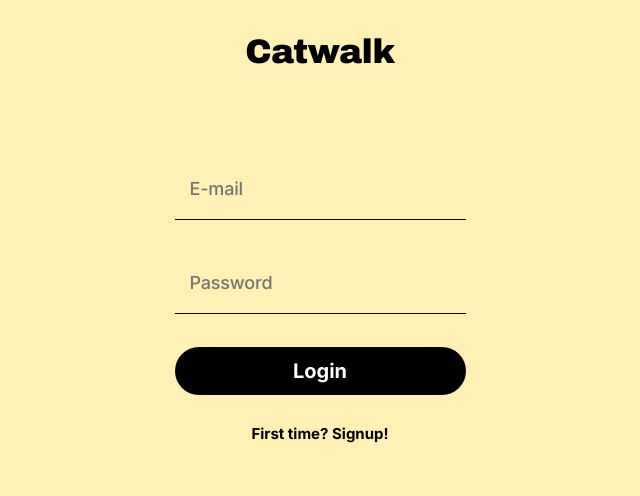
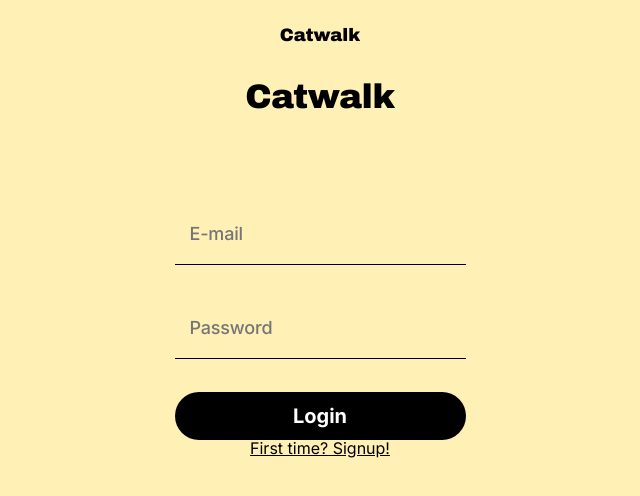
Before and after one commit to Nathan4Andrade/projeto18-freela-front, a React (Vite) app: page / in a window 1280 px wide. Shown: the top 496 px of the page, without its empty margins (320-960 px from the left). Built offline with nearby package versions, Linux system fonts and the light colour scheme.

Commit message:
feat: cat page

```diff
--- a/src/App.jsx
+++ b/src/App.jsx
@@ -5,6 +5,8 @@ import { styled } from "styled-components";
 import AuthContext from "./contexts/AuthContext";
 import SignupPage from "./pages/SignupPage";
 import HomePage from "./pages/HomePage";
+import Navbar from "./components/Navbar";
+import CatPage from "./pages/CatPage";
 
 function App() {
   const [token, setToken] = useState("");
@@ -12,10 +14,12 @@ function App() {
     <PagesContainer>
       <AuthContext.Provider value={[token, setToken]}>
         <BrowserRouter>
+          <Navbar />
           <Routes>
             <Route path="/" element={<LoginPage />} />
             <Route path="/signup" element={<SignupPage />} />
             <Route path="/home" element={<HomePage />} />
+            <Route path="/cats/:idCat" element={<CatPage />} />
           </Routes>
         </BrowserRouter>
       </AuthContext.Provider>
@@ -31,6 +35,6 @@ const PagesContainer = styled.main`
   align-items: center;
   margin: 0 auto;
   width: calc(100vw - 50px);
-  padding-top: 25px;
+  padding-top: 70px;
   padding-bottom: 25px;
 `;
--- a/src/components/Cat.jsx
+++ b/src/components/Cat.jsx
@@ -2,7 +2,7 @@
 import styled from "styled-components";
 
 export default function Cat(props) {
-  const { name, image, breed, age, description } = props;
+  const { name, image, breed, age } = props;
 
   return (
     <SCCat>
@@ -25,7 +25,7 @@ const Info = styled.div`
   display: flex;
   flex-direction: column;
   padding-top: 16px;
-  padding-bottom: 48px;
+
   > div:nth-child(1) {
     display: flex;
     justify-content: space-between;
@@ -48,6 +48,8 @@ const Info = styled.div`
 `;
 
 const SCCat = styled.div`
+  padding-top: 16px;
+  padding-bottom: 48px;
   display: flex;
   flex-direction: column;
   img {
--- /dev/null
+++ b/src/components/Navbar.jsx
@@ -0,0 +1,42 @@
+import { Link } from "react-router-dom";
+import styled from "styled-components";
+
+function Navbar() {
+  return (
+    <NavContainer>
+      <Link to={`/home`}>
+        <Logo>Catwalk</Logo>
+      </Link>
+    </NavContainer>
+  );
+}
+
+export default Navbar;
+
+const NavContainer = styled.header`
+  width: 100%;
+  height: 70px;
+  display: flex;
+  align-items: center;
+  justify-content: center;
+
+  background: #fff0b5;
+
+  position: fixed;
+  top: 0;
+  left: 0;
+  z-index: 1;
+
+  a {
+    text-decoration: none;
+  }
+`;
+
+const Logo = styled.div`
+  font-family: "Archivo Black";
+  font-style: normal;
+  font-weight: 400;
+  font-size: 18px;
+  line-height: 49px;
+  color: #000;
+`;
--- /dev/null
+++ b/src/pages/CatPage.jsx
@@ -0,0 +1,111 @@
+import styled from "styled-components";
+import { useParams, useNavigate } from "react-router-dom";
+import { useState, useEffect, useContext } from "react";
+import axios from "axios";
+import AuthContext from "../contexts/AuthContext";
+
+export default function CatPage() {
+  const [cat, setCat] = useState([]);
+  const [token, setToken] = useContext(AuthContext);
+  const navigate = useNavigate();
+
+  const { idCat } = useParams();
+  console.log(idCat);
+  const apiURL = import.meta.env.VITE_API_URL;
+
+  useEffect(() => {
+    if (!token) {
+      const localUserToken = JSON.parse(localStorage.getItem("token"));
+
+      if (localUserToken) {
+        setToken(localUserToken);
+        // eslint-disable-next-line no-unused-vars
+        const config = {
+          headers: {
+            Authorization: `Bearer ${localUserToken}`,
+          },
+        };
+      } else {
+        navigate("/");
+      }
+    } else {
+      const config = {
+        headers: {
+          Authorization: `Bearer ${token}`,
+        },
+      };
+      console.log(config);
+      axios
+        .get(`${apiURL}/cats/${idCat}`, config)
+        .then((resp) => {
+          console.log(resp.data);
+          setCat(resp.data);
+        })
+        .catch((err) => {
+          console.log(err.response.data);
+        });
+    }
+  }, [apiURL, idCat, navigate, setToken, token]);
+
+  return (
+    <PageContainer>
+      <SCCat>
+        <img src={cat.image} alt={cat.name} />
+        <Info>
+          <div>
+            <h2>{cat.name}</h2>
+            <p>{cat.breed} </p>
+          </div>
+          <div>
+            <p>{cat.age} meses</p>
+            <p>{cat.description}</p>
+            <p>Tutor: {cat.owner} </p>
+            <p>Contato: {cat.ownerTelephone} </p>
+          </div>
+        </Info>
+      </SCCat>
+    </PageContainer>
+  );
+}
+
+const PageContainer = styled.div`
+  display: flex;
+  flex-direction: column;
+`;
+const Info = styled.div`
+  display: flex;
+  flex-direction: column;
+  padding-top: 16px;
+
+  > div:nth-child(1) {
+    display: flex;
+    justify-content: space-between;
+    align-items: flex-start;
+    align-self: stretch;
+    font-size: 18px;
+    h2 {
+      font-weight: 500;
+    }
+  }
+  > div:nth-child(2) {
+    padding-top: 16px;
+    display: flex;
+    flex-direction: column;
+    align-items: flex-start;
+    gap: 4px;
+    align-self: stretch;
+    font-size: 14px;
+  }
+`;
+
+const SCCat = styled.div`
+  padding-top: 16px;
+  padding-bottom: 48px;
+  display: flex;
+  flex-direction: column;
+  img {
+    width: 262px;
+    height: 327px;
+    object-fit: cover;
+  }
+`;
--- a/src/pages/HomePage.jsx
+++ b/src/pages/HomePage.jsx
@@ -18,6 +18,7 @@ export default function HomePage() {
 
       if (localUserToken) {
         setToken(localUserToken);
+        // eslint-disable-next-line no-unused-vars
         const config = {
           headers: {
             Authorization: `Bearer ${localUserToken}`,
@@ -48,14 +49,15 @@ export default function HomePage() {
   return (
     <PageContainer>
       {cats.map((cat) => (
+        <Link key={cat.id} to={`/cats/${cat.id}`}>
           <Cat
-          key={cat.id}
             name={cat.name}
             age={cat.age}
             breed={cat.breed}
             description={cat.description}
             image={cat.image}
           />
+        </Link>
       ))}
     </PageContainer>
   );
--- a/src/styles/GlobalStyle.js
+++ b/src/styles/GlobalStyle.js
@@ -59,12 +59,7 @@ const GlobalStyle = createGlobalStyle`
         border-radius: 5px;
     }
     a {
-        font-weight: 700;
-        font-size: 15px;
-        line-height: 18px;
         color: #000;
-        text-decoration: none;
-        padding-top: 30px;
     }
 `;
 
```
Lines whose indentation alone changed are shown as unchanged.
